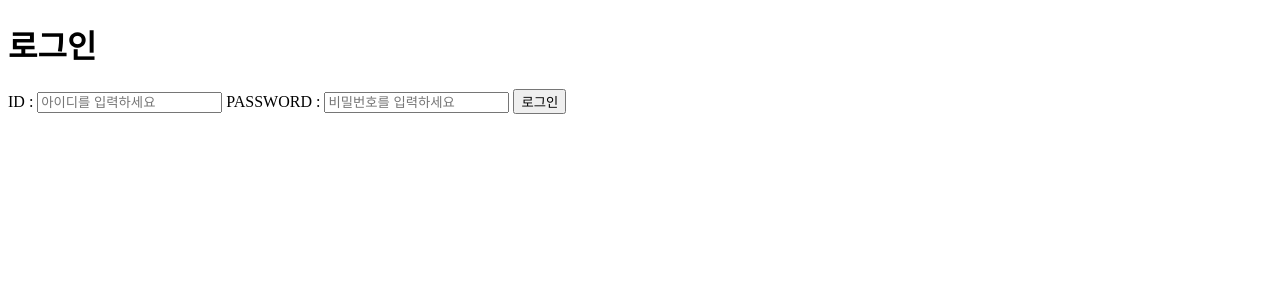
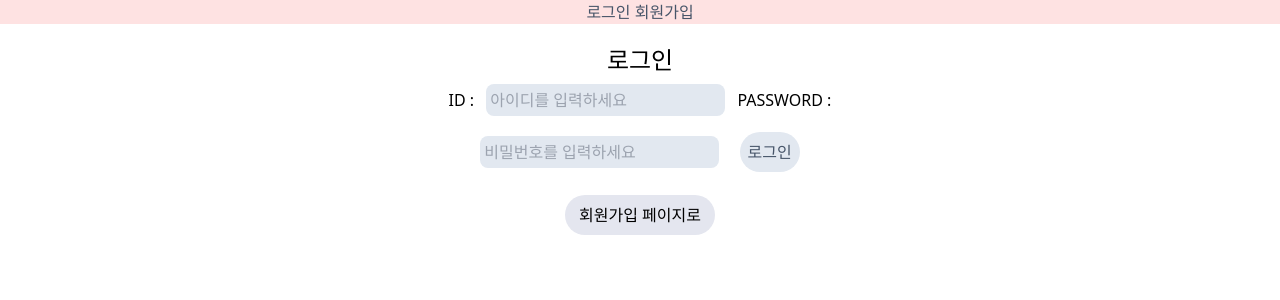
Before and after one commit to hjzheld/django-todo-hw, a Django app: page /user/login/ in a window 1280 px wide. Shown: the top 300 px of the page. Run offline with Django 4.2, Linux system fonts and the light colour scheme; some libraries are stand-ins or nearby versions.

Commit message:
base.html 적용

```diff
--- a/user/templates/login.html
+++ b/user/templates/login.html
@@ -1,17 +1,15 @@
-<!DOCTYPE html>
-<html lang="en">
-<head>
-    <meta charset="UTF-8">
-    <meta name="viewport" content="width=device-width, initial-scale=1.0">
-    <title>Login Page</title>
-</head>
-<body>
-    <h1>로그인</h1>
-    <form action="/user/signup/" method="POST">
+{% extends 'base.html' %}
+{% block content %}
+    <h1 class="text-2xl">로그인</h1>
+    <form action="/user/login/" method="POST">
         {% csrf_token %}
-        ID : <input type=text name="username" placeholder="아이디를 입력하세요">
-        PASSWORD : <input type=text name="password" placeholder="비밀번호를 입력하세요">
-        <button type=submit>로그인</button>
+        ID : <input  class="bg-slate-200 p-1 m-2 rounded-lg text-slate-600" type=text name="username" placeholder="아이디를 입력하세요">
+        PASSWORD : <input  class="bg-slate-200 p-1 m-2 rounded-lg text-slate-600" type=text name="password" placeholder="비밀번호를 입력하세요">
+        <button class="bg-slate-200 p-2 m-2 rounded-full text-slate-600" type=submit>로그인</button>
     </form>
-</body>
-</html>
+    <div  class="buttons1">
+    <a href="/user/signup/" method="GET">
+        회원가입 페이지로
+    </a>
+    </div>
+{% endblock %}
```
